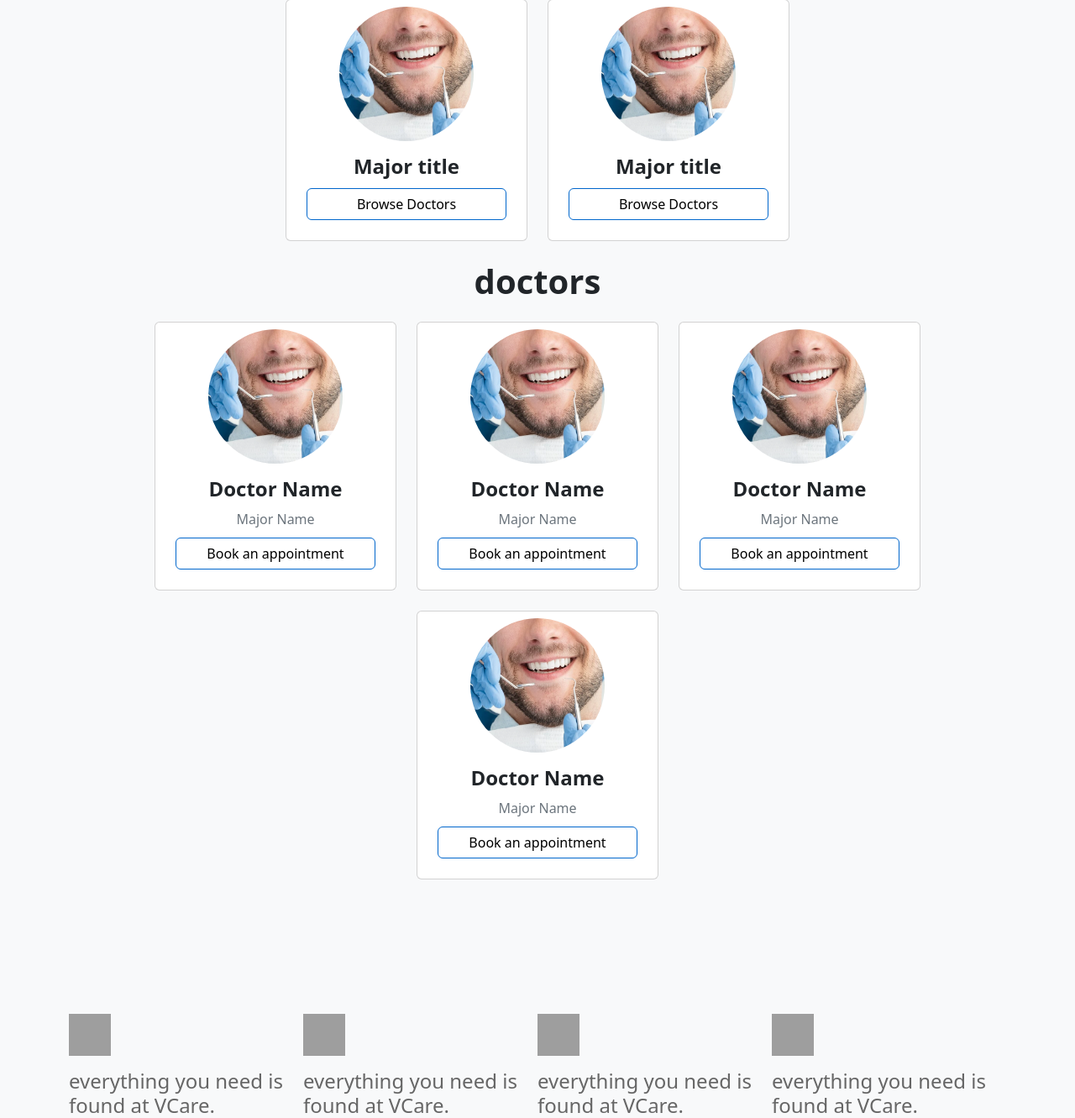
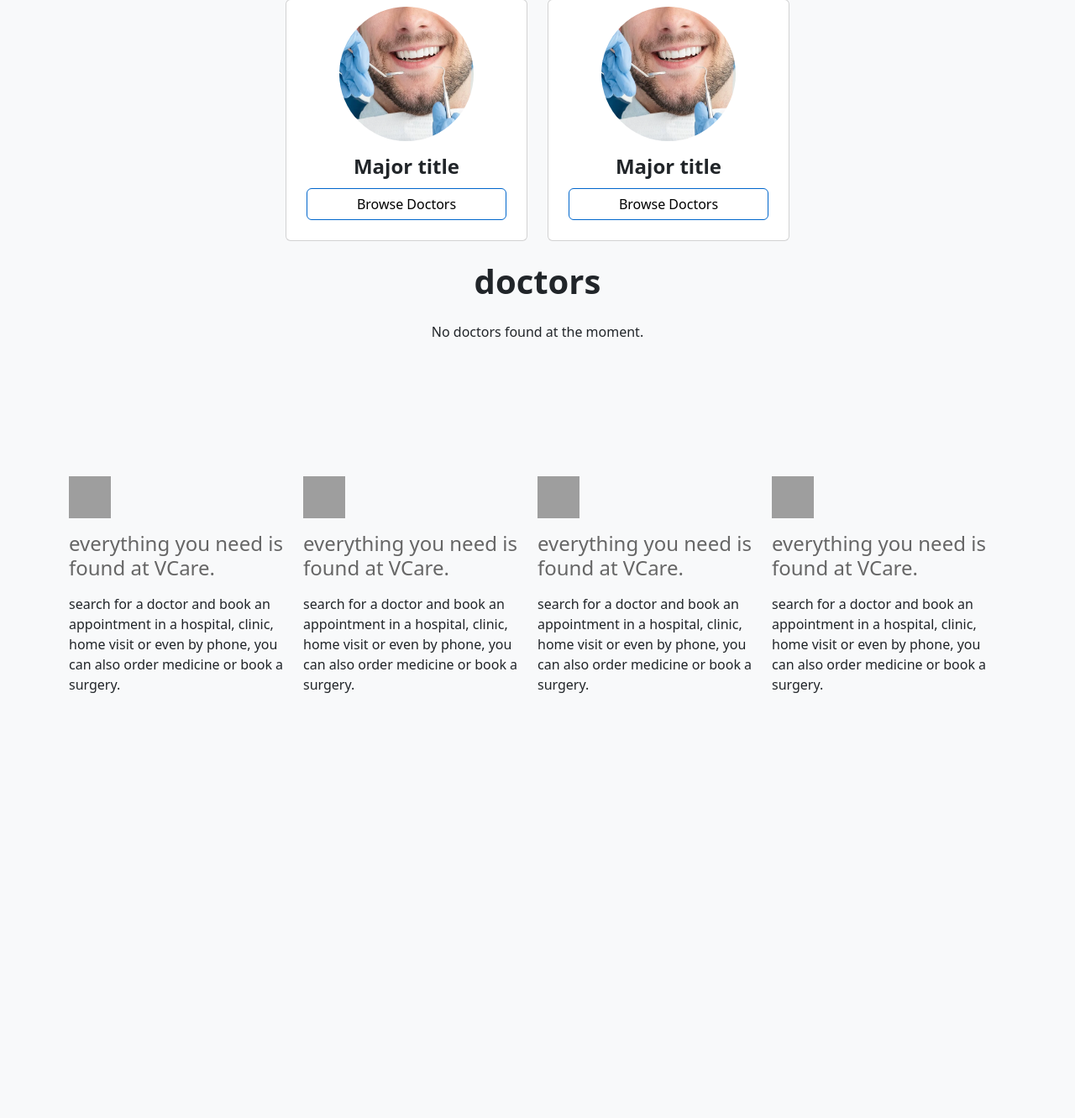
Before and after one commit to mohanedSalaheldin/clinic_app, a PHP site: page / in a window 1280 px wide. Shown: the part 781-2112 px from the top of the page at 84% size. Run offline with PHP 8.4, Linux system fonts and the light colour scheme; tables that the repository leaves empty hold one stand-in row (values such as "Sample post"); grey boxes are pictures that could not be loaded.

Commit message:
feature/showAllDoctors In Home

```diff
--- a/app/models/User.php
+++ b/app/models/User.php
@@ -37,4 +37,10 @@
         $stmt->execute([$email]);
         return $stmt->fetch(PDO::FETCH_ASSOC);
     }
+
+    public function getAllDoctors() : array {
+        $stmt = $this->db->prepare("SELECT * FROM users WHERE user_type = 'doctor'");
+        $stmt->execute();
+        return $stmt->fetchAll(PDO::FETCH_ASSOC);
+    }
 }
--- a/views/front/home.php
+++ b/views/front/home.php
@@ -1,3 +1,17 @@
+<?php
+
+namespace App;
+
+use App\Models\User;
+
+use App\Database;
+
+$db = Database::getInstance($config)->getConnection();
+$user  = new User($db);
+$doctors = $user->getAllDoctors();
+
+
+?>
 <div class="container">
     <h2 class="h1 fw-bold text-center my-4">majors</h2>
     <div class="d-flex flex-wrap gap-4 justify-content-center">
@@ -67,46 +81,27 @@
         </div>
     </div>
     <h2 class="h1 fw-bold text-center my-4">doctors</h2>
+    <?php if (empty($doctors)): ?>
+        <p class="text-center">No doctors found at the moment.</p>
+    <?php else: ?>
 
         <div class="d-flex flex-wrap gap-4 justify-content-center">
-
+            <?php foreach ($doctors as $doctor): ?>
                 <div class="card p-2" style="width: 18rem;">
                     <img src="assets/images/major.jpg" class="card-img-top rounded-circle card-image-circle" alt="doctor">
                     <div class="card-body d-flex flex-column gap-1 justify-content-center">
-                <h4 class="card-title fw-bold text-center">Doctor Name</h4>
-                <h6 class="card-title text-secondary text-center">Major Name</h6>
+                        <h4 class="card-title fw-bold text-center"><?= htmlspecialchars($doctor['name']) ?></h4>
+                        <h6 class="card-title text-secondary text-center"><?= htmlspecialchars($doctor['major_name'] ?? 'General') ?></h6>
                         <a href="index.php?route=contact" class="btn btn-outline-primary card-button">Book an appointment</a>
                     </div>
                 </div>
+            <?php endforeach; ?>
 
-        <div class="card p-2" style="width: 18rem;">
-            <img src="assets/images/major.jpg" class="card-img-top rounded-circle card-image-circle" alt="doctor">
-            <div class="card-body d-flex flex-column gap-1 justify-content-center">
-                <h4 class="card-title fw-bold text-center">Doctor Name</h4>
-                <h6 class="card-title text-secondary text-center">Major Name</h6>
-                <a href="index.php?route=contact" class="btn btn-outline-primary card-button">Book an appointment</a>
-            </div>
-        </div>
 
-        <div class="card p-2" style="width: 18rem;">
-            <img src="assets/images/major.jpg" class="card-img-top rounded-circle card-image-circle" alt="doctor">
-            <div class="card-body d-flex flex-column gap-1 justify-content-center">
-                <h4 class="card-title fw-bold text-center">Doctor Name</h4>
-                <h6 class="card-title text-secondary text-center">Major Name</h6>
-                <a href="index.php?route=contact" class="btn btn-outline-primary card-button">Book an appointment</a>
-            </div>
-        </div>
-
-        <div class="card p-2" style="width: 18rem;">
-            <img src="assets/images/major.jpg" class="card-img-top rounded-circle card-image-circle" alt="doctor">
-            <div class="card-body d-flex flex-column gap-1 justify-content-center">
-                <h4 class="card-title fw-bold text-center">Doctor Name</h4>
-                <h6 class="card-title text-secondary text-center">Major Name</h6>
-                <a href="index.php?route=contact" class="btn btn-outline-primary card-button">Book an appointment</a>
-            </div>
-        </div>
 
         </div>
+    <?php endif; ?>
+
 </div>
 
 <div class="banner container d-block d-lg-grid d-md-block d-sm-block">
```
Also changed, not shown: app/Controllers/DoctorController.php (added, +21 -0 lines). Lines whose indentation alone changed are shown as unchanged.
